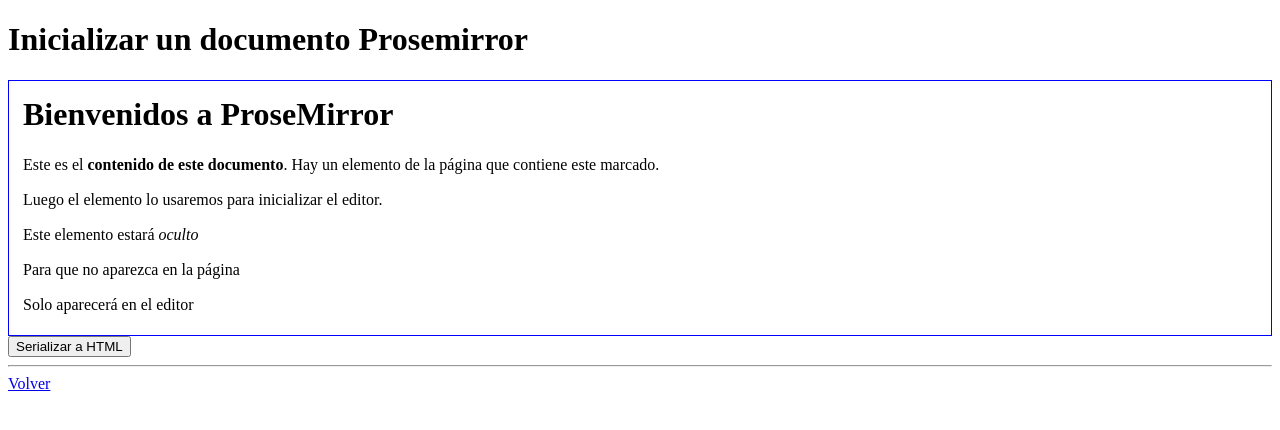
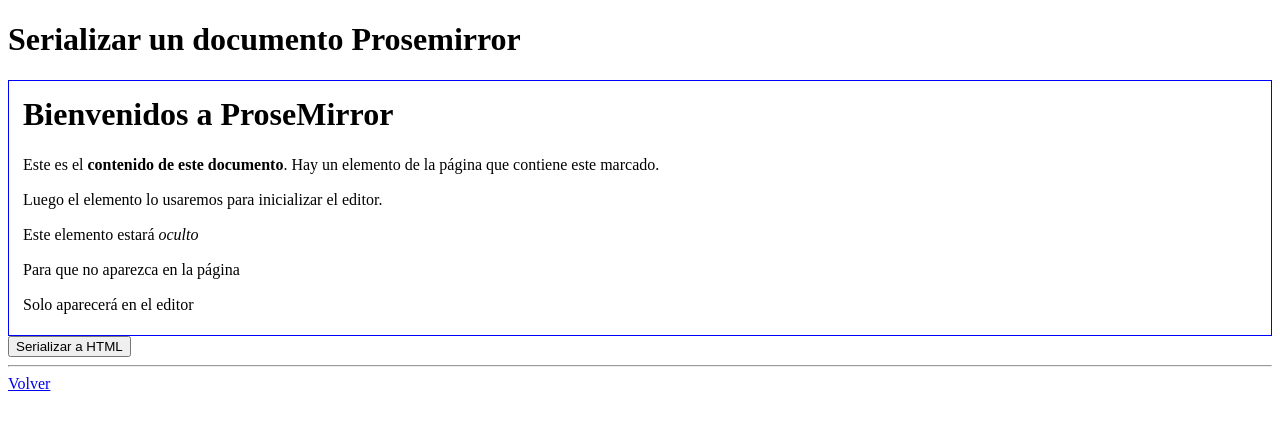
Before and after one commit to deswebcom/prosemirror-ejemplos, a website built with Vite: page ejemplos/07-serializar-html.html in a window 1280 px wide. Built offline with nearby package versions, Linux system fonts and the light colour scheme.

Commit message:
cambiar titulos

```diff
--- a/ejemplos/07-serializar-html.html
+++ b/ejemplos/07-serializar-html.html
@@ -5,12 +5,12 @@
   <meta charset="UTF-8">
   <meta http-equiv="X-UA-Compatible" content="IE=edge">
   <meta name="viewport" content="width=device-width, initial-scale=1.0">
-  <title>Inicializar un documento Prosemirror</title>
+  <title>Serializar un documento Prosemirror</title>
   <link rel="stylesheet" href="./css/editor-styles.css">
 </head>
 
 <body>
-  <h1>Inicializar un documento Prosemirror</h1>
+  <h1>Serializar un documento Prosemirror</h1>
 
   <div id="editor"></div>
   <div id="content">
```
